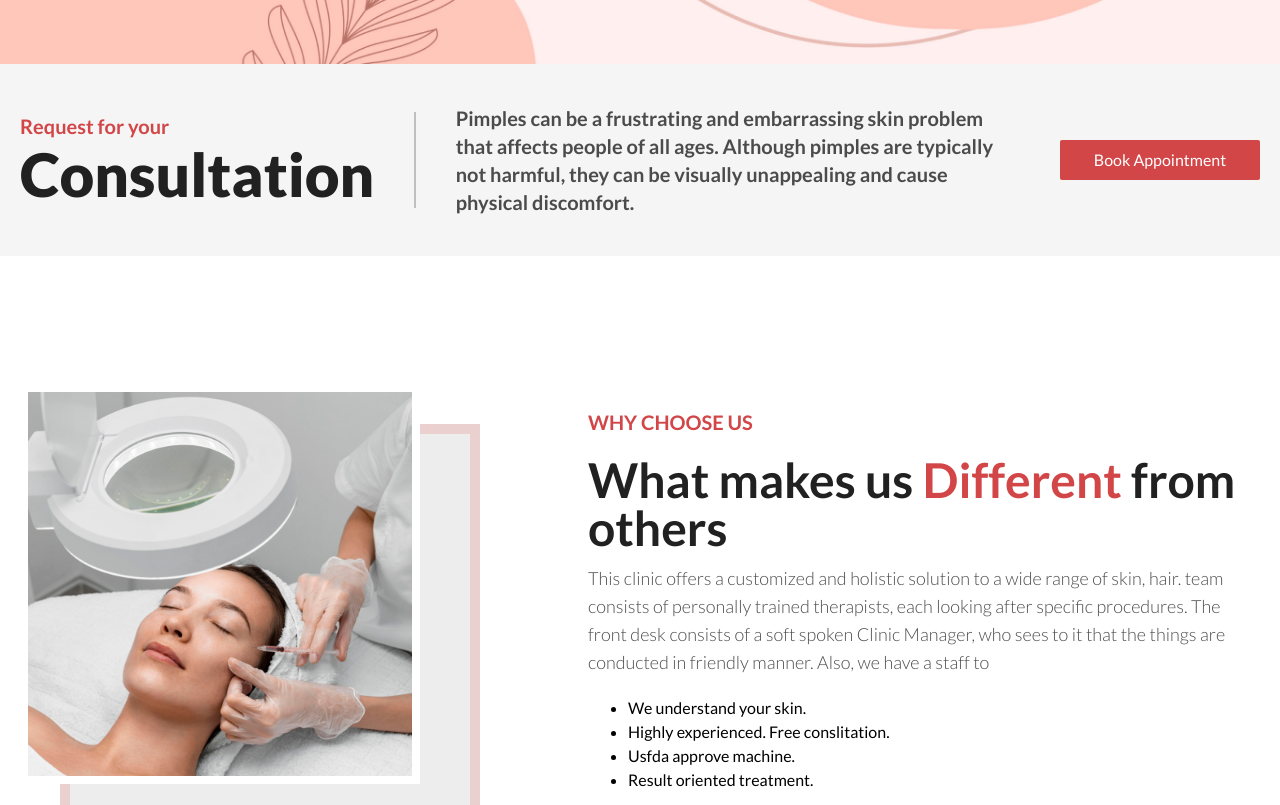
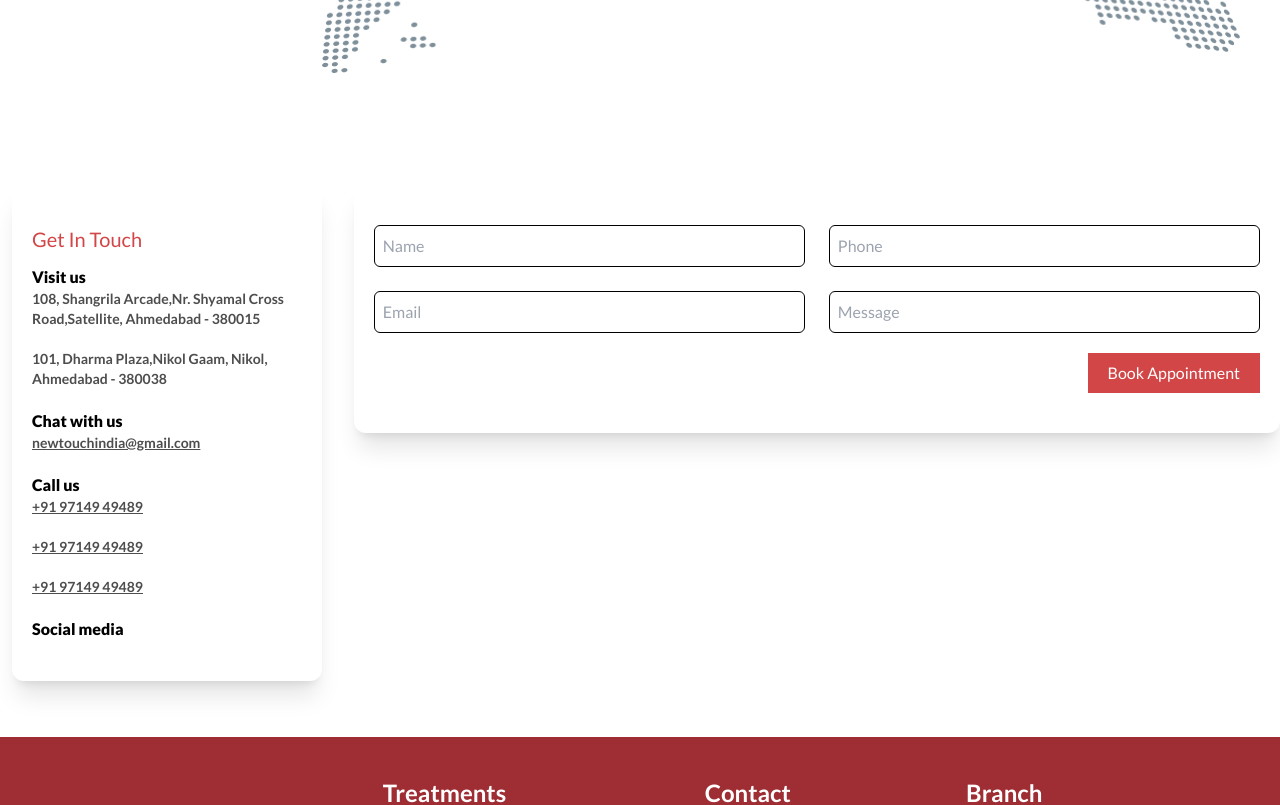
Before and after one commit to JugaduDevelopers/new-touch-1, a Next.js app: page / in a window 1280 px wide. Shown: the part 760-1565 px from the top of the page. Built offline with nearby package versions, Linux system fonts and the light colour scheme.

Commit message:
commit code

```diff
--- a/src/app/page.tsx
+++ b/src/app/page.tsx
@@ -7,20 +7,22 @@ import Statistics from "@/components/Statistics";
 import Blog from "@/components/Blog";
 import Different from "@/components/Different";
 import TestimonialContainer from "@/components/TestimonialContainer";
+import Contact from "@/components/Contact";
 
 type Props = {};
 
 const Home = (props: Props) => {
   return (
     <>
-      <Banner />
+      {/* <Banner />
       <Consultation />
       <Different />
       <Gallery />
       <Statistics />
       <Blog />
       <Different />
-      <TestimonialContainer />
+      <TestimonialContainer /> */}
+      <Contact />
     </>
   );
 };
--- /dev/null
+++ b/src/components/Contact.tsx
@@ -0,0 +1,85 @@
+import Image from "next/image";
+import React from "react";
+import Map from "../../public/images/Map.png";
+
+type Props = {};
+
+const Contact = (props: Props) => {
+  return (
+    <>
+      <section>
+        <div className="flex flex-col justify-center items-center bg-[#CDD1D4] min-h-[250px]">
+          <p className="uppercase text-sm">Contact us</p>
+          <h4 className="text-5xl text-center">
+            We’d love to hear <br /> from you
+          </h4>
+        </div>
+        <div className="container mx-auto">
+          <div className="flex justify-center py-14 px-5">
+            <Image src={Map} alt="Map" width={1200} />
+          </div>
+          <div className="flex gap-5 md:flex-nowrap flex-wrap-reverse py-14">
+            <div className="min-w-72 md:w-1/4 w-full shadow-xl py-10 px-5 rounded-xl mx-3">
+              <div className="flex flex-col">
+                <h6 className="text-redX text-xl pb-3">Get In Touch</h6>
+                <h6 className="font-900">Visit us</h6>
+                <p className="text-sm">
+                  108, Shangrila Arcade,Nr. Shyamal Cross Road,Satellite,
+                  Ahmedabad - 380015
+                </p>
+                <p className="text-sm">
+                  101, Dharma Plaza,Nikol Gaam, Nikol, Ahmedabad - 380038
+                </p>
+                <h6 className="font-900">Chat with us</h6>
+                <p className="text-sm underline">newtouchindia@gmail.com</p>
+                <h6 className="font-900">Call us</h6>
+                <p className="text-sm underline">+91 97149 49489</p>
+                <p className="text-sm underline">+91 97149 49489</p>
+                <p className="text-sm underline">+91 97149 49489</p>
+                <h6 className="font-900">Social media</h6>
+              </div>
+            </div>
+            <div className="min-w-72 md:w-9/12 w-full h-fit md:shadow-xl py-10 px-5 md:rounded-xl md:bg-white bg-[#CDD1D4]">
+              <form className="flex gap-6 items-center justify-center w-full md:flex-nowrap flex-wrap">
+                <div className="flex flex-col gap-6 w-full">
+                  <input
+                    type="text"
+                    placeholder="Name"
+                    className="rounded-md border-black border p-2 w-full"
+                  />
+                  <input
+                    type="email"
+                    placeholder="Email"
+                    className="rounded-md border-black border p-2 w-full"
+                  />
+                </div>
+                <div className="flex flex-col gap-6 w-full">
+                  <input
+                    type="text"
+                    placeholder="Phone"
+                    className="rounded-md border-black border p-2 w-full"
+                  />
+                  <input
+                    type="text"
+                    placeholder="Message"
+                    className="rounded-md border-black border p-2 w-full"
+                  />
+                </div>
+              </form>
+              <div className="flex md:justify-end justify-center mt-5">
+                <button
+                  type="submit"
+                  className="bg-redX text-white px-5 py-2 font-semibold"
+                >
+                  Book Appointment
+                </button>
+              </div>
+            </div>
+          </div>
+        </div>
+      </section>
+    </>
+  );
+};
+
+export default Contact;
```
Also changed, not shown: public/images/Map.png (added).
